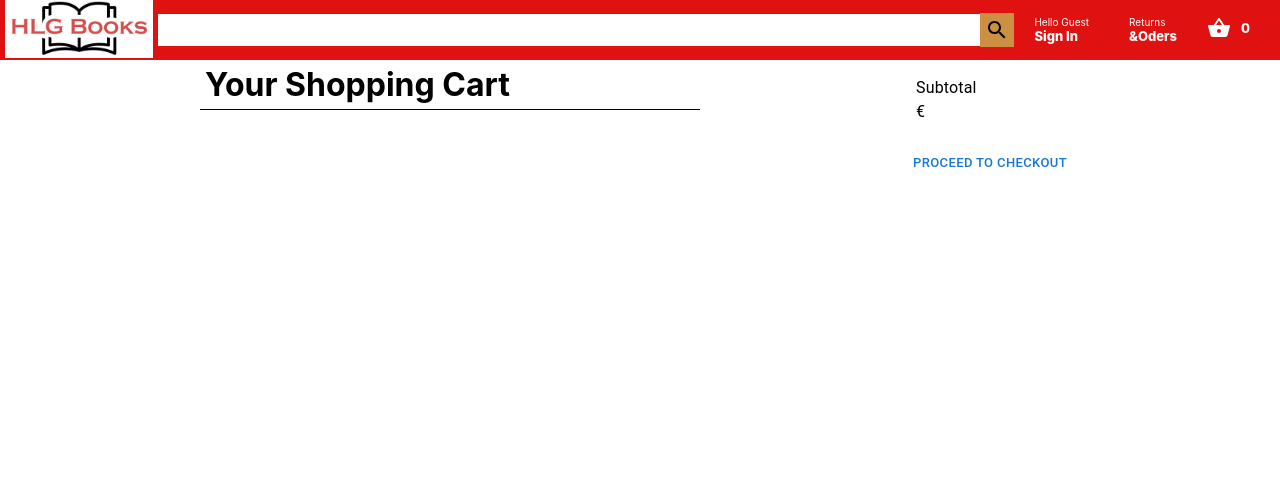
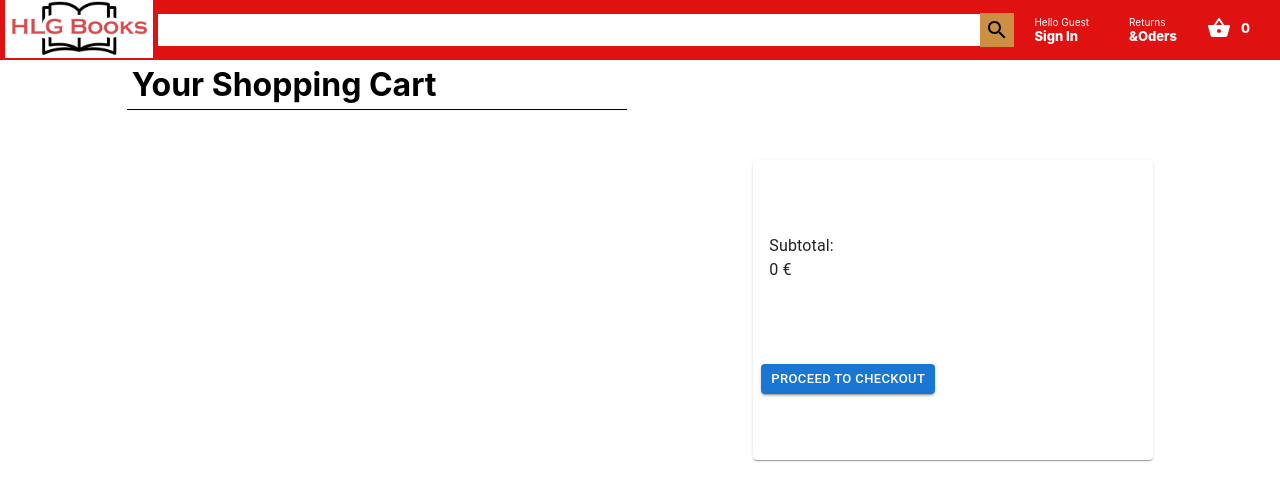
Before and after one commit to heiskane/Bookstore-Project, a React (Create React App) app in the folder react_frontend/: page /shoppingcart in a window 1280 px wide. Shown: the top 500 px of the page. Built offline with nearby package versions, Linux system fonts and the light colour scheme.

Commit message:
-subtotal component

```diff
--- a/react_frontend/src/component/ShoppingCart.css
+++ b/react_frontend/src/component/ShoppingCart.css
@@ -10,3 +10,7 @@
   margin-bottom: 10px;
   width: 490px;
 }
+
+.shoppingcart__right {
+  margin-top: 100px;
+}
--- a/react_frontend/src/component/ShoppingCart.js
+++ b/react_frontend/src/component/ShoppingCart.js
@@ -8,6 +8,7 @@ import CardActions from '@mui/material/CardActions';
 import CardContent from '@mui/material/CardContent';
 import Button from '@mui/material/Button';
 import Typography from '@mui/material/Typography';
+import Subtotal from './Subtotal';
 
 const bull = (
     <Box
@@ -32,21 +33,9 @@ const ShoppingCart = () => {
                     }
                 </div>
             </div>
-
-            <Card class="shoppingcart__right" sx={{ minWidth: 275 }}>
-                <CardContent>
-                    <Typography>
-                        Subtotal
-                    </Typography>
-                    <Typography>
-                        €
-                    </Typography>
-                </CardContent>
-                {/* checkout button */}
-                <CardActions>
-                    <Button size="small">Proceed to Checkout</Button>
-                </CardActions>
-            </Card>
+            <div class="shoppingcart__right">
+                <Subtotal />
+            </div>
         </div>
     )
 }
--- /dev/null
+++ b/react_frontend/src/component/Subtotal.css
@@ -0,0 +1,9 @@
+.subtotal {
+  display: flex;
+  flex-direction: column;
+  justify-content: space-evenly;
+}
+
+.subtotal__checkout {
+  background-color: green;
+}
--- /dev/null
+++ b/react_frontend/src/component/Subtotal.js
@@ -0,0 +1,40 @@
+import React, { useState, useEffect } from 'react'
+import "./Subtotal.css"
+import { useSelector } from 'react-redux';
+import Box from '@mui/material/Box';
+import Card from '@mui/material/Card';
+import CardActions from '@mui/material/CardActions';
+import CardContent from '@mui/material/CardContent';
+import Button from '@mui/material/Button';
+import Typography from '@mui/material/Typography';
+import shoppingCart from '../reducers/shoppingCart';
+
+const Subtotal = () => {
+    const shoppingcart = useSelector(state => state.shopping_cart);
+    const [prices, setPrices] = useState([])
+
+    return (
+
+        <Card sx={{ minWidth: 400, minHeight: 300 }} className="subtotal">
+            <CardContent>
+                <Typography>
+                    Subtotal:
+                    <span>
+                        {shoppingcart?.map((book) => { prices.push(book.price) })}
+                        {prices?.reduce((accumulator, currentValue) => {
+                            return accumulator + currentValue;
+                        }, 0)} €
+                    </span>
+
+                </Typography>
+            </CardContent>
+            {/* checkout button */}
+            <CardActions>
+                <Button size="small" variant="contained" className="subtotal__checkout">Proceed to Checkout</Button>
+            </CardActions>
+        </Card>
+
+    )
+}
+
+export default Subtotal
```
Also changed, not shown: react_frontend/src/reducers/shoppingCart.js (line endings or trailing spaces).
